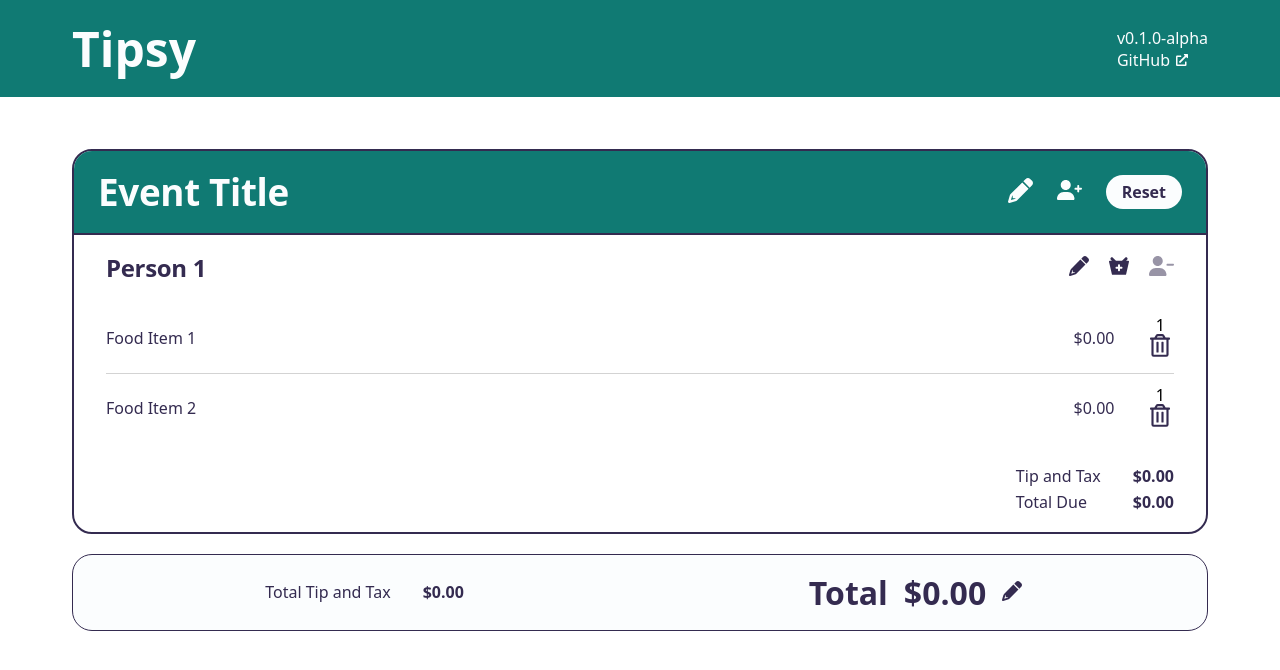
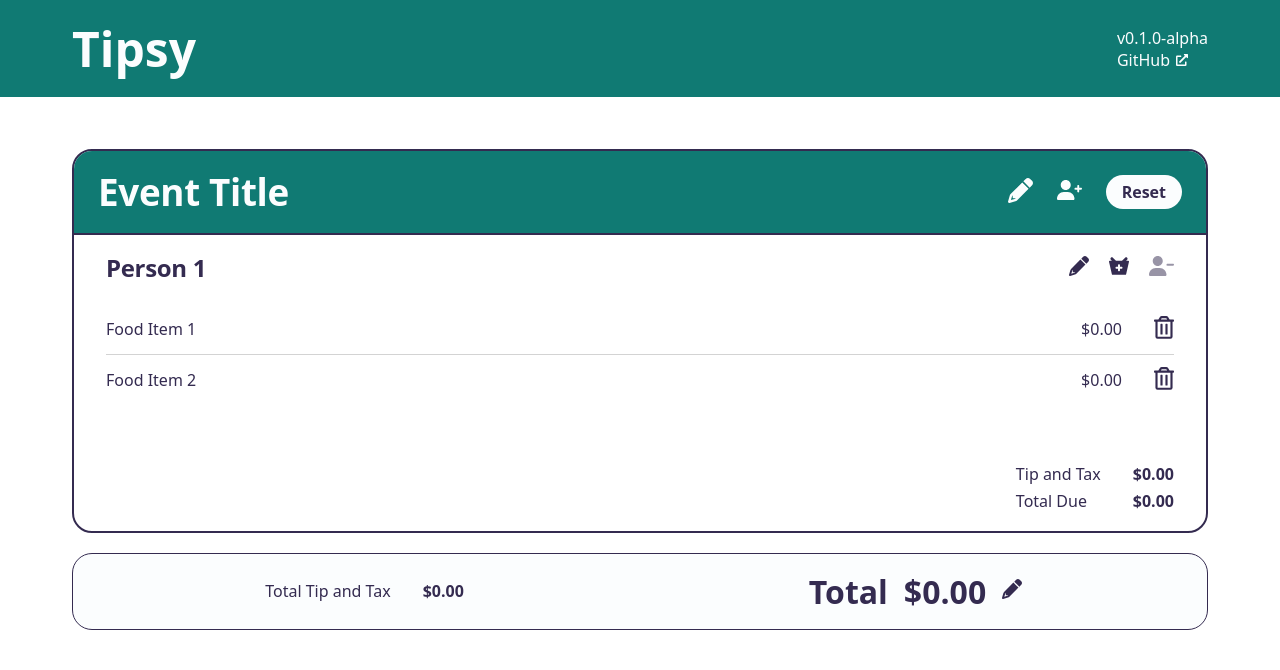
Before and after one commit to mikedelgaudio/tipsy, a React (Vite) app in the folder frontend/: page / in a window 1280 px wide. Shown: the top 670 px of the page. Built offline with nearby package versions, Linux system fonts and the light colour scheme.

Commit message:
test husky

```diff
--- a/frontend/package.json
+++ b/frontend/package.json
@@ -5,8 +5,8 @@
     "dev": "vite --host",
     "build": "tsc && vite build",
     "serve": "vite preview",
-    "lint": "eslint .",
-    "lint-and-fix": "eslint . --fix"
+    "lint": "eslint --ext .ts,.tsx .",
+    "lint:fix": "eslint --fix --ext .ts,.tsx ."
   },
   "dependencies": {
     "@reduxjs/toolkit": "^1.6.2",
--- a/frontend/src/components/shared/buttons/DeleteBtn.tsx
+++ b/frontend/src/components/shared/buttons/DeleteBtn.tsx
@@ -1,9 +1,4 @@
 import TrashIcon from "../icons/TrashIcon";
-
-const hello = () => {
-  console.log("Testing husky");
-  return 1;
-};
 
 function DeleteBtn({
   clickSideEffect,
@@ -13,10 +8,10 @@ function DeleteBtn({
 }: any) {
   return (
     <button
+
       onClick={() => clickSideEffect()}
       title={ariaTitle}
       disabled={isDisabled}>
-      {hello()}
       <TrashIcon className={`icons ${className ? className : ""}`} />
     </button>
   );
```
Also changed, not shown: 1 other file (tests, documents, lock files or other folders).
